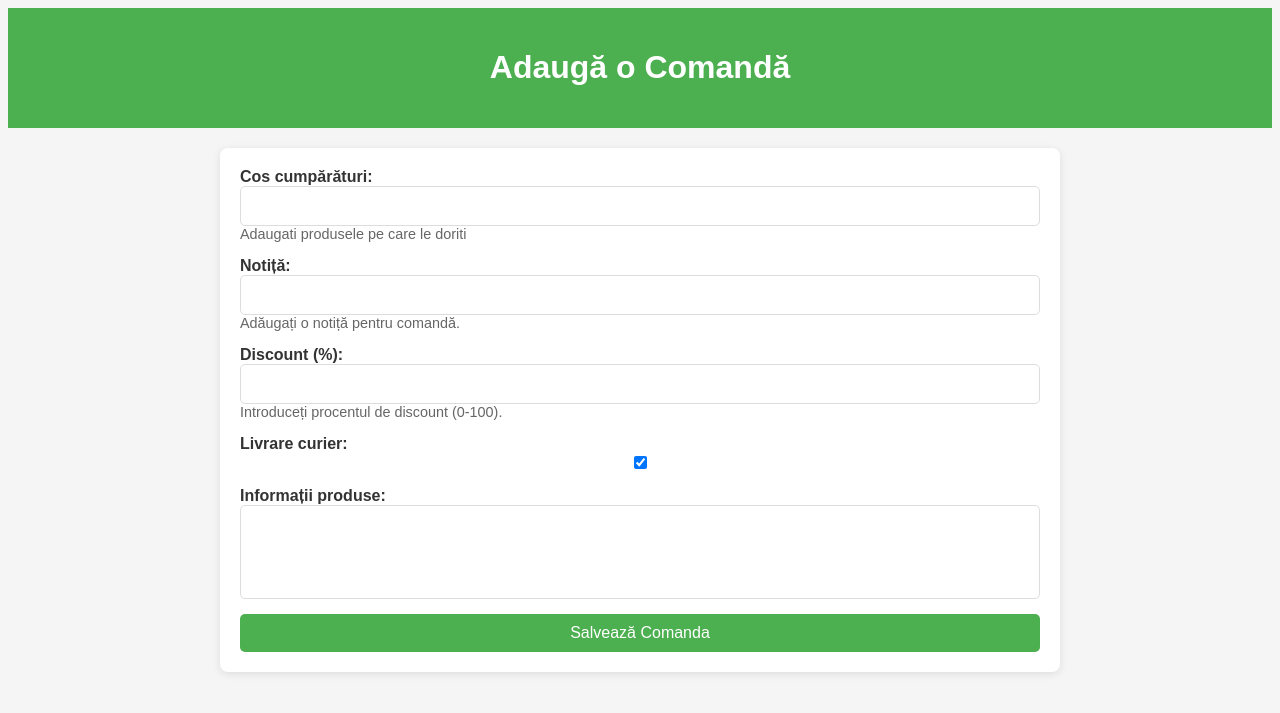
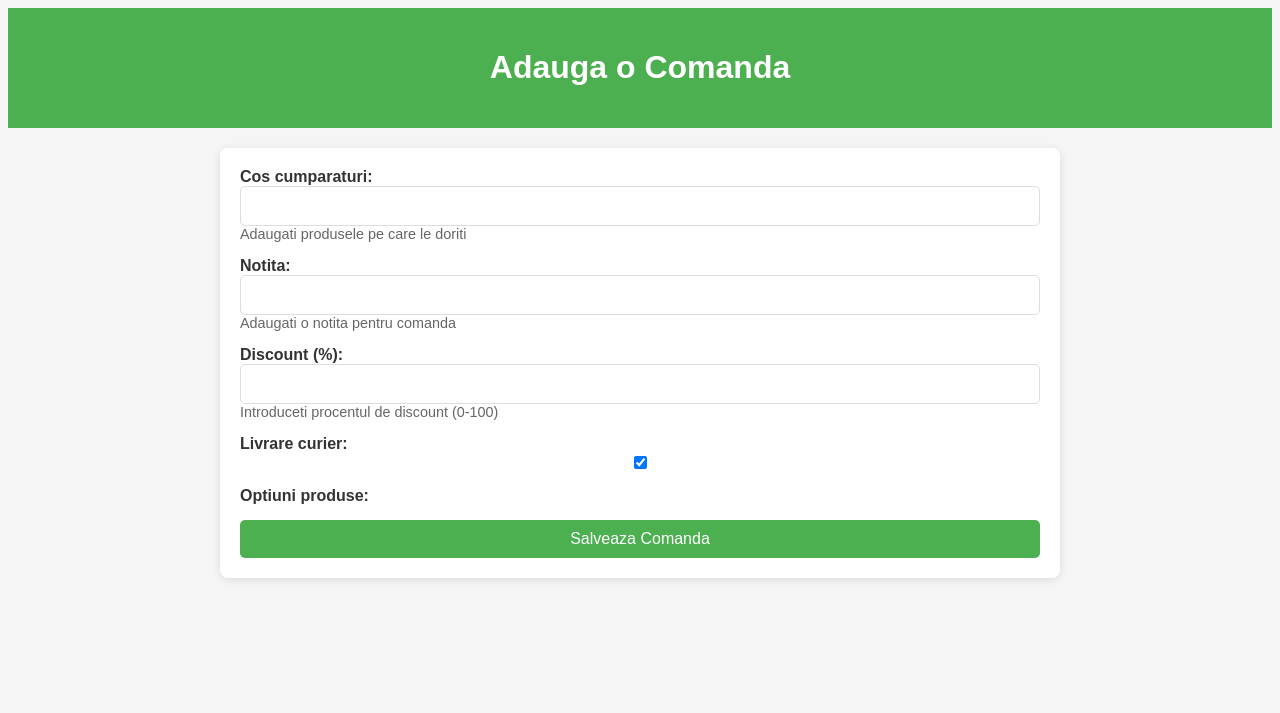
Before and after one commit to davide-perli/Pufic-Shop, a Django app: page /adaugare in a window 1280 px wide. Shown: the top 713 px of the page. Run offline with Django 5.2, Linux system fonts and the light colour scheme; data that the repository does not hold is empty.

Commit message:
Detalii prezentare si comentarii

```diff
--- a/Gelaterie/forms.py
+++ b/Gelaterie/forms.py
@@ -1,6 +1,7 @@
 from django import forms
 from datetime import date
 import re
+from .models import Comanda, Informatii
 
 class PrajituriFilterForm(forms.Form):
     nume = forms.CharField(required = False, label = 'Nume prăjitură')
@@ -28,14 +29,17 @@ class ContactForm(forms.Form):
     mesaj = forms.CharField(max_length = 100 ,label = 'Mesaj')
 
     def clean_email(self):
-    # Returnăm direct email-ul validat
+    # Returnez direct email-ul validat
         return self.cleaned_data.get("email", "").strip()
+    def clean_confirm_email(self):
+    # Returnez direct confirm_email-ul validat
+        return self.cleaned_data.get("confirm_email", "").strip()
 
     def clean(self):
-        # Preluăm toate datele curățate
+        # Preluare date curatate
         cleaned_data = super().clean()
 
-        # Validăm email-urile
+        # Validare email-uri proprie (numerge cu ce e in curs)
         email = cleaned_data.get("email")
         confirm_email = cleaned_data.get("confirm_email")
 
@@ -51,7 +55,7 @@ class ContactForm(forms.Form):
 
     def clean_zile(self):
         zile_asteptare = self.cleaned_data.get('zile_asteptare')
-        if  zile_asteptare < 0:
+        if  zile_asteptare < 0:  # Validare zile de asteptare
             raise forms.ValidationError("Numarul minim de zile de asteptare trebuie sa fie mai mare ca 0")
         return zile_asteptare
 
@@ -61,23 +65,23 @@ class ContactForm(forms.Form):
             today = date.today()
             age = today.year - data_nasterii.year
 
-            if age < 18:
+            if age < 18: # Doar utilizatori majori
                 raise forms.ValidationError("Trebuie sa fii major (18+) pentru a completa acest formular.")
         return data_nasterii
 
     def clean_mesaj(self):
-        mesaj = self.cleaned_data.get('mesaj')
-        nume_utilizator = self.cleaned_data.get('nume')  # Preluare nume pentru semnatura
+        mesaj = self.cleaned_data.get('mesaj').strip()
+        nume_utilizator = self.cleaned_data.get('nume').strip()  # Preluare nume pentru semnatura
 
         cuvinte = re.findall(r'\b\w+\b', mesaj)  # Cuvinte alfanumerice
         if len(cuvinte) < 5 or len(cuvinte) > 100:
-            raise forms.ValidationError("Mesajul trebuie să conțină între 5 și 100 de cuvinte.")
+            raise forms.ValidationError("Mesajul trebuie sa contina intre 5 si 100 de cuvinte.")
 
         if re.search(r'\bhttps?://\S+', mesaj):  # Link detect
-            raise forms.ValidationError("Mesajul nu poate conține linkuri.")
+            raise forms.ValidationError("Mesajul nu poate contine linkuri.")
 
-        if not mesaj.strip().endswith(nume_utilizator): #verificare semnatura
-            raise forms.ValidationError(f"Mesajul trebuie să se termine cu numele utilizatorului: {nume_utilizator}")
+        if not mesaj.lower().endswith(nume_utilizator.lower()): #verificare semnatura
+            raise forms.ValidationError(f"Mesajul trebuie sa se termine cu numele utilizatorului: {nume_utilizator}")
 
         return mesaj
 
@@ -86,14 +90,12 @@ class ContactForm(forms.Form):
             return value #Asa pot avea camp gol pentru prenume
 
         if not value[0].isupper():
-                    raise forms.ValidationError(f"{field_name} trebuie să înceapă cu literă mare.")
+                    raise forms.ValidationError(f"{field_name} trebuie sa inceapa cu litera mare.")
 
         if not all(char.isalpha() or char.isspace() for char in value):
-                    raise forms.ValidationError(f"{field_name} poate conține doar litere și spații.")
+                    raise forms.ValidationError(f"{field_name} poate contine doar litere si spatii.")
 
 
-from django import forms
-from .models import Comanda, Informatii
 
 class ComandaForm(forms.ModelForm):
     # Campuri aditionale
@@ -107,25 +109,26 @@ class ComandaForm(forms.ModelForm):
         max_length = 150,
         required = False,
         label = "Note",
-        help_text = "Adăugați o notiță pentru comandă."
+        help_text = "Adaugati o notita pentru comanda"
     )
     discount_procent = forms.DecimalField(
         max_digits = 5,
         decimal_places = 2,
         required = False,
         label = "Discount (%)",
-        help_text = "Introduceți procentul de discount (0-100)."
+        help_text = "Introduceti procentul de discount (0-100)"
     )
+
 
     class Meta:
         model = Comanda
-        fields = ['livrare_curier', 'informatii']
+        fields = ['livrare_curier', 'informatii'] # Preluare coloane dintre cele existente
         labels = {
             'livrare_curier': "Livrare curier",
-            'informatii': "Informații comandă",
+            'informatii': "Informatii comandă",
         }
         widgets = {
-            'informatii': forms.SelectMultiple(attrs={'class': 'form-select'}),
+            'informatii': forms.CheckboxSelectMultiple(attrs={'class': 'form-select'}), # Pentru a selecta mai multe comenzi
         }
 
     def clean_cos_cumparaturi(self):
@@ -156,7 +159,7 @@ class ComandaForm(forms.ModelForm):
             specificatii_list = [info.specificatii for info in informatii]
             if not any(spec in cos_cumparaturi for spec in specificatii_list):
                 raise forms.ValidationError(
-                    "Cosul de cumparaturi trebuie să includa una dintre specificatiile produselor selectate."
+                    "Cosul de cumparaturi trebuie să includa minim una dintre specificatiile produselor selectate."
                 )
 
         return cleaned_data
--- a/Gelaterie/templates/adauga_comanda.html
+++ b/Gelaterie/templates/adauga_comanda.html
@@ -5,24 +5,24 @@
     <meta charset="UTF-8">
     <link rel="stylesheet" href="{% static 'stil_adauga_comanda.css' %}">
     <meta name="viewport" content="width=device-width, initial-scale=1.0">
-    <title>Adaugă o Comandă</title>
+    <title>Adauga o Comanda</title>
 </head>
 <body>
     <header>
-        <h1>Adaugă o Comandă</h1>
+        <h1>Adauga o Comanda</h1>
     </header>
     <main>
         <form method="post">
             {% csrf_token %}
             <div class="form-group">
-                <label for="id_cos_cumparaturi">Cos cumpărături:</label>
+                <label for="id_cos_cumparaturi">Cos cumparaturi:</label>
                 {{ form.cos_cumparaturi.errors }}
                 {{ form.cos_cumparaturi }}
                 <small class="help-text">{{ form.cos_cumparaturi.help_text }}</small>
             </div>
 
             <div class="form-group">
-                <label for="id_note">Notiță:</label>
+                <label for="id_note">Notita:</label>
                 {{ form.note.errors }}
                 {{ form.note }}
                 <small class="help-text">{{ form.note.help_text }}</small>
@@ -42,13 +42,13 @@
             </div>
 
             <div class="form-group">
-                <label for="id_informatii">Informații produse:</label>
+                <label for="id_informatii">Optiuni produse:</label>
                 {{ form.informatii.errors }}
                 {{ form.informatii }}
                 <small class="help-text">{{ form.informatii.help_text }}</small>
             </div>
 
-            <button type="submit" class="btn">Salvează Comanda</button>
+            <button type="submit" class="btn">Salveaza Comanda</button>
         </form>
     </main>
 </body>
--- a/Gelaterie/templates/contact.html
+++ b/Gelaterie/templates/contact.html
@@ -29,7 +29,7 @@
             </div>
 
             <div class="form-group">
-                <label for="id_data_nasterii">Data nașterii:</label>
+                <label for="id_data_nasterii">Data nasterii:</label>
                 {{ form.data_nasterii.errors }}
                 {{ form.data_nasterii }}
             </div>
@@ -59,13 +59,13 @@
             </div>
 
             <div class="form-group">
-                <label for="id_zile_asteptare">Minim zile așteptare:</label>
+                <label for="id_zile_asteptare">Minim zile asteptare:</label>
                 {{ form.zile_asteptare.errors }}
                 {{ form.zile_asteptare }}
             </div>
 
             <div class="form-group">
-                <label for="id_mesaj">Mesaj (încheiați cu semnătura dvs.):</label>
+                <label for="id_mesaj">Mesaj (Incheiati cu semnatura dvs.(Adica scrieti numele la final)):</label>
                 {{ form.mesaj.errors }}
                 {{ form.mesaj }}
             </div>
--- a/Gelaterie/templates/mesaj_trimis.html
+++ b/Gelaterie/templates/mesaj_trimis.html
@@ -9,12 +9,12 @@
 </head>
 <body>
     <header>
-        <h1>Mulțumim pentru mesaj!</h1>
+        <h1>Multumim pentru mesaj!</h1>
     </header>
     <main>
         <div class="message-box">
             <p>{{ message }}</p>
-            <a href="{% url 'display_items' %}" class="btn">Înapoi la pagina principală</a>
+            <a href="{% url 'display_items' %}" class="btn">Inapoi la pagina principala</a>
         </div>
     </main>
 </body>
--- a/Gelaterie/views.py
+++ b/Gelaterie/views.py
@@ -6,6 +6,9 @@ from .forms import PrajituriFilterForm
 from .forms import ContactForm
 import time, os, json
 from datetime import date, datetime
+from .forms import ComandaForm
+from .models import Informatii
+import decimal
 
 def home(request):
     return HttpResponse("Salut")
@@ -204,25 +207,16 @@ def contact_view(request):
         if form.is_valid():
             cleaned_data = form.cleaned_data
 
-            # Calculăm vârsta în ani și luni
             data_nasterii = cleaned_data['data_nasterii']
             today = date.today()
             ani = today.year - data_nasterii.year
-            luni = today.month - data_nasterii.month
-            if luni < 0:  # Ajustăm anii dacă lunile sunt negative
-                ani -= 1
-                luni += 12
 
-            # Prelucrăm mesajul
             mesaj = cleaned_data['mesaj']
-            mesaj = mesaj.replace('\n', ' ')  # Liniile noi devin spații
-            mesaj = ' '.join(mesaj.split())  # Eliminăm spațiile multiple
 
-            # Pregătim datele pentru salvare
             data_to_save = {
                 "nume": cleaned_data['nume'],
                 "prenume": cleaned_data['prenume'],
-                "varsta": f"{ani} ani și {luni} luni",
+                "varsta": f"{ani} ani",
                 "email": cleaned_data['email'],
                 "confirm_email" : cleaned_data['confirm_email'],
                 "tip_mesaj": cleaned_data['tip_mesaj'],
@@ -231,11 +225,9 @@ def contact_view(request):
                 "mesaj": cleaned_data['mesaj']
             }
 
-            # Creăm un folder dacă nu există
-            folder_path = os.path.join(os.getcwd(), 'mesaje')
-            os.makedirs(folder_path, exist_ok=True)
+            folder_path = os.path.join(os.getcwd(), 'mesaje') # Path folder
 
-            # Salvăm datele într-un fișier JSON
+            # Salvare data in json
             timestamp = int(time.time())
             file_name = f"mesaj_{timestamp}.json"
             file_path = os.path.join(folder_path, file_name)
@@ -252,24 +244,21 @@ def contact_view(request):
 def mesaj_trimis(request):
     return render(request, 'mesaj_trimis.html', {'message': 'Mesajul tău a fost trimis cu succes!'})
 
-from django.shortcuts import render, redirect
-from .forms import ComandaForm
-from .models import Informatii
-import decimal
+
 
 def adauga_comanda(request):
     if request.method == 'POST':
         form = ComandaForm(request.POST)
         if form.is_valid():
-            # Preluăm obiectul `Comanda` fără să-l salvăm
+            # Preluare obiect fara salvare
             comanda = form.save(commit=False)
 
-            # Procesăm câmpurile adiționale
+            # Procesez campurile adaugate
             cos_cumparaturi = form.cleaned_data['cos_cumparaturi']
             note = form.cleaned_data.get('note', '')
             discount_procent = form.cleaned_data.get('discount_procent', 0)
 
-            # Aplicăm discount-ul (opțional)
+            # Aplic discount
             if discount_procent:
                 discount = decimal.Decimal(discount_procent) / 100
                 for info in form.cleaned_data['informatii']:
@@ -277,15 +266,15 @@ def adauga_comanda(request):
                     info.pret = round(pret_reduse, 2)
                     info.save()
 
-            # Setăm informațiile suplimentare în comandă
+            # Setare info extra in comanda
             comanda.note = note
             comanda.cos_cumparaturi = cos_cumparaturi
 
-            # Salvăm comanda completată
+            # Save comanda (campurile extra nu vor fi ca doar sunt extra si nu le-am definit in model)
             comanda.save()
-            form.save_m2m()  # Salvăm relațiile many-to-many
+            form.save_m2m()  # Save relatiile many-to-many
 
-            return redirect('mesaj_trimis')  # Redirecționăm către o pagină de succes
+            return redirect('mesaj_trimis')
     else:
         form = ComandaForm()
 
```
Also changed, not shown: Gelaterie/templates/display_products.html (+8 -8 lines), mesaje/mesaj_1731863668.json (added, +11 -0 lines).
